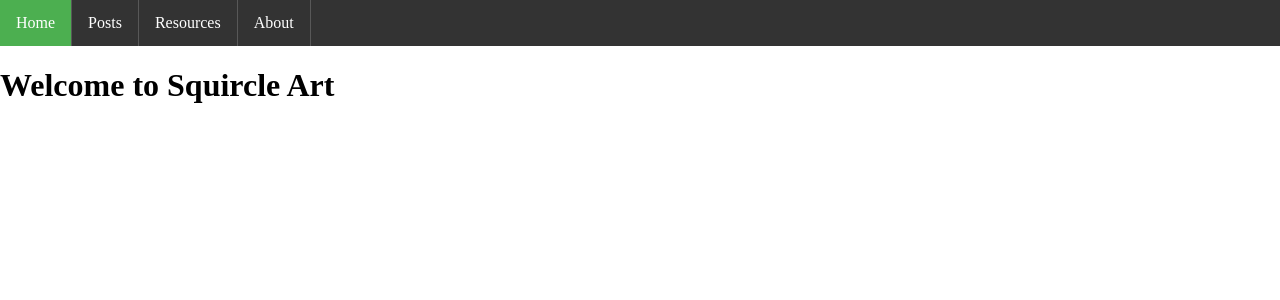
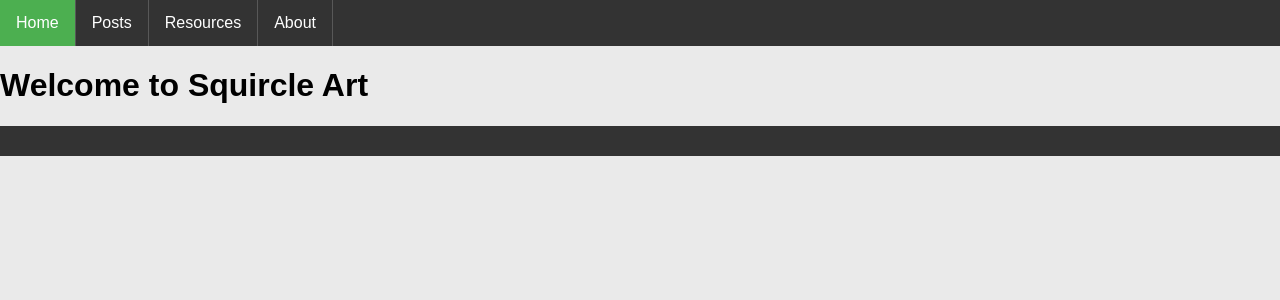
Before and after one commit to samirosman/squircleart.github.io, a Jekyll site: the page built from index.html, in a window 1280 px wide. Shown: the top 300 px of the page. Built offline with Jekyll 4.4.1, drawn with Linux system fonts in a browser that asks for light colours; some web fonts are replaced.

Commit message:
Added footer and changed the general font

```diff
--- /dev/null
+++ b/_includes/footer.html
@@ -0,0 +1,3 @@
+<div id="footer">
+
+</div>
--- a/_layouts/default.html
+++ b/_layouts/default.html
@@ -3,11 +3,13 @@
   <head>
     <title>{{page.title}}</title>
     <link rel="stylesheet" type="text/css" href="/css/style.css">
+    <link href="https://fonts.googleapis.com/css?family=Amaranth" rel="stylesheet">
   </head>
   <body>
     {% include header.html %}
 
     {{content}}
 
+    {% include footer.html %}
   </body>
 </html>
--- a/css/style.css
+++ b/css/style.css
@@ -1,5 +1,9 @@
+* {
+  font-family: 'Amaranth', sans-serif;
+}
 body {
   margin: 0;
+  background-color: #EAEAEA;
 }
 #header_ul {
   list-style-type: none;
@@ -24,3 +28,9 @@ body {
 }
 .current_page {
     background-color: #4CAF50;
+}
+#footer {
+  background-color: #333;
+  height: auto;
+  padding: 15px;
+}
```
Also changed, not shown: 5 other files.
